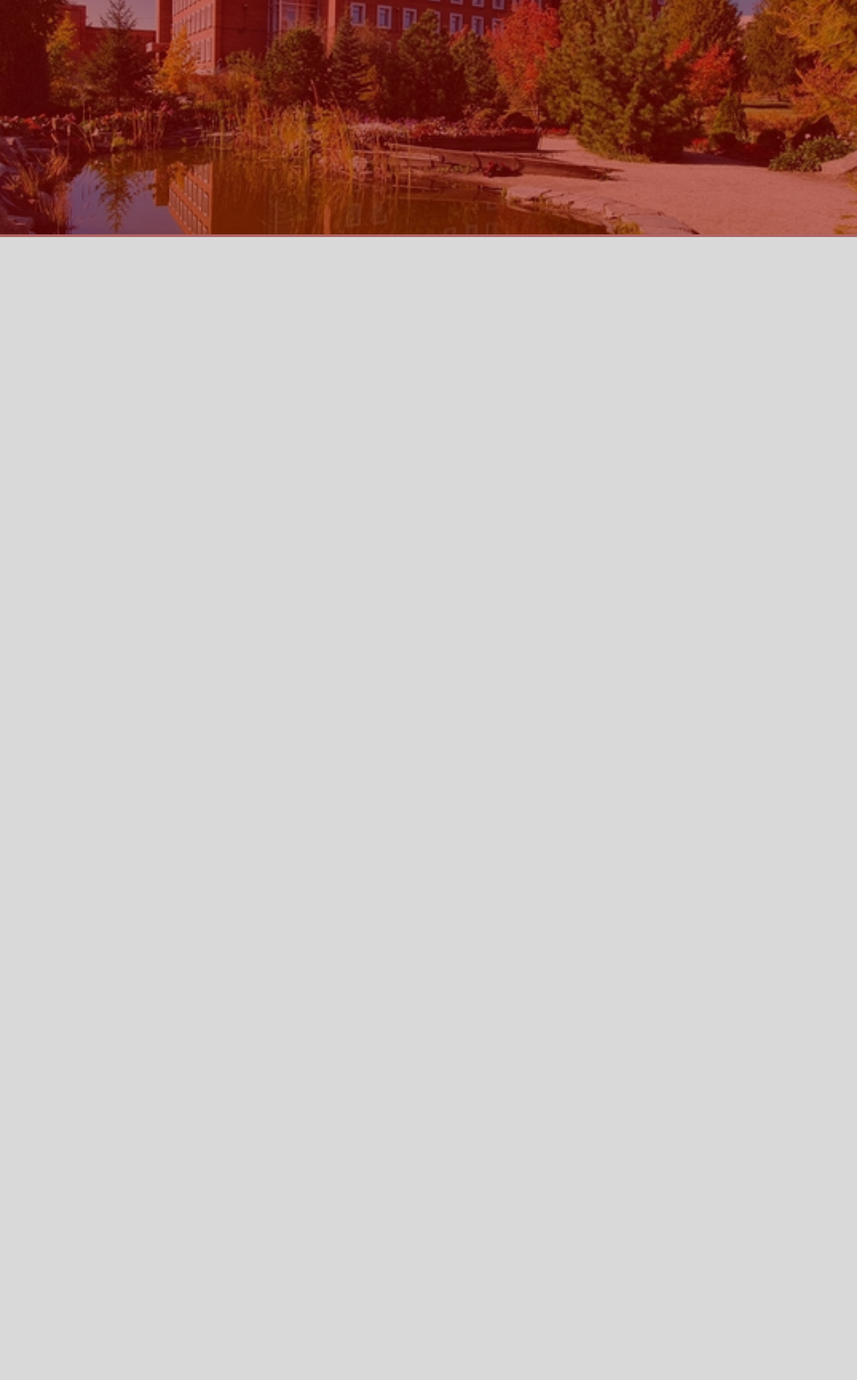
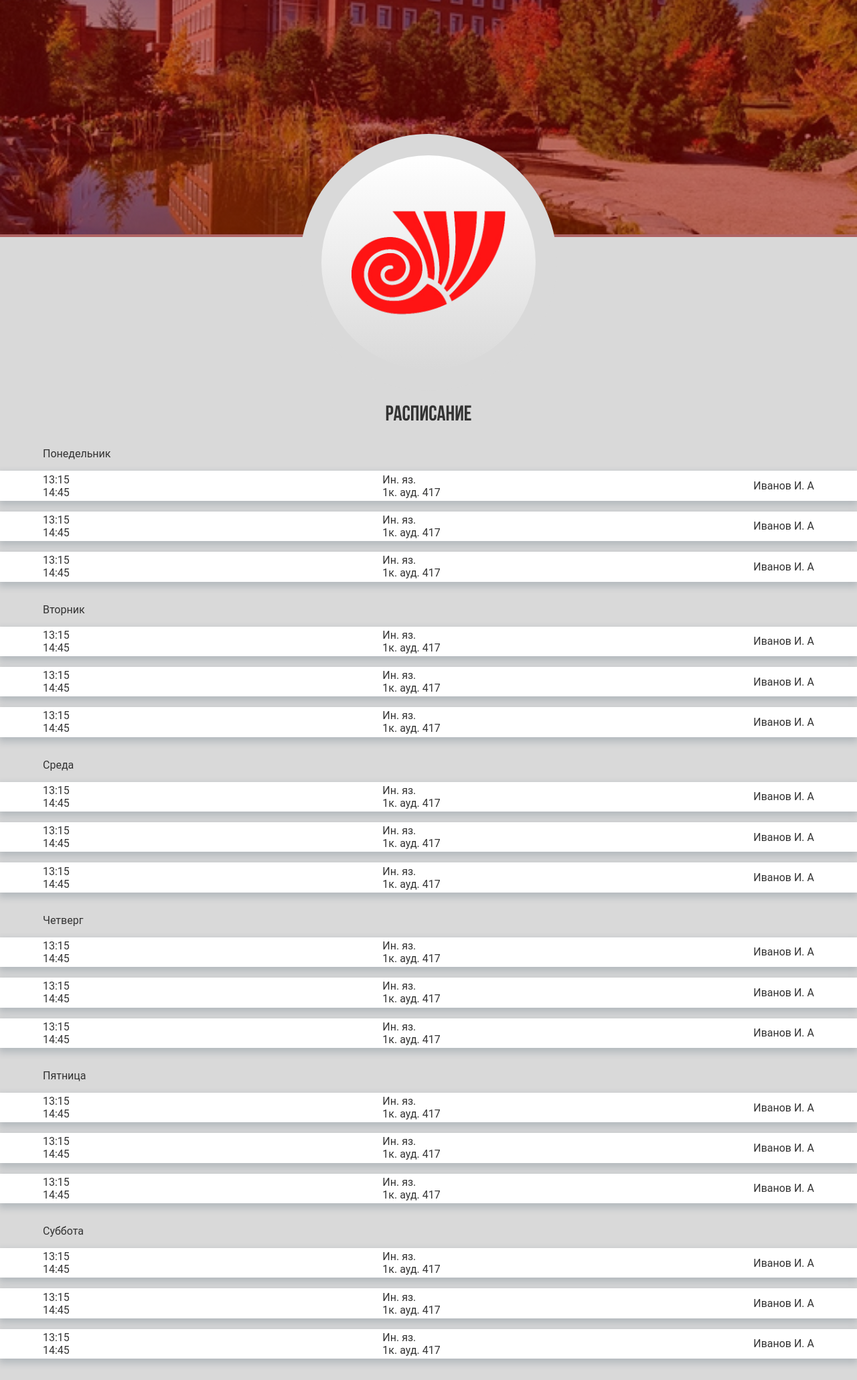
Before and after one commit to three-hundred-bucks/attendance-increase, a Django app: page /schedule/ in a window 1280 px wide. Shown: the part 222-2283 px from the top of the page at 67% size. Before the commit the page ends 576 px from the top, so only its background shows below. Run offline with Django 3.2, Linux system fonts and the light colour scheme.

Commit message:
Add schedule

```diff
--- a/Beta/App/templates/Schedule/index.html
+++ b/Beta/App/templates/Schedule/index.html
@@ -7,10 +7,22 @@
 		<link rel="stylesheet" type="text/css" href="{% static 'Schedule/Styles/Schedule.css' %}">
 		<meta name="viewport" content="width=device-width, initial-scale=1"/>
 		<link rel="shortcut icon" type="image/x-icon" href="{% static 'App/Pictures/favicon.ico' %}">
+		{% load templates %}
 	</head>
 	<body>
 		<header class="header-image"></header>
 		<main>
+			<div class="logo">
+				<div class="logo-gradient">
+					<div class="logo-picture"></div>
+				</div>
+			</div>
+			<div class="wrapper">
+				<h1>Расписание</h1>
+				{% autoescape off %}
+				{% schedule %}
+				{% endautoescape %}
+			</div>
 		</main>
 	</body>
 </html>
--- /dev/null
+++ b/Beta/App/templatetags/templates.py
@@ -0,0 +1,188 @@
+from django import template
+
+register = template.Library()
+
+# @register.simple_tag(takes_context = False)
+@register.simple_tag()
+def schedule(): # could feed in additional argument to use as default value
+	content = {
+		'Понедельник': [
+			{
+				'Start': '13:15',
+				'End': '14:45',
+				'Name': 'Ин. яз.',
+				'Cabinet': '1к. ауд. 417',
+				'Lecturer': 'Иванов И. А',
+			},
+			{
+				'Start': '13:15',
+				'End': '14:45',
+				'Name': 'Ин. яз.',
+				'Cabinet': '1к. ауд. 417',
+				'Lecturer': 'Иванов И. А',
+			},
+			{
+				'Start': '13:15',
+				'End': '14:45',
+				'Name': 'Ин. яз.',
+				'Cabinet': '1к. ауд. 417',
+				'Lecturer': 'Иванов И. А',
+			},
+		],
+		'Вторник': [
+			{
+				'Start': '13:15',
+				'End': '14:45',
+				'Name': 'Ин. яз.',
+				'Cabinet': '1к. ауд. 417',
+				'Lecturer': 'Иванов И. А',
+			},
+			{
+				'Start': '13:15',
+				'End': '14:45',
+				'Name': 'Ин. яз.',
+				'Cabinet': '1к. ауд. 417',
+				'Lecturer': 'Иванов И. А',
+			},
+			{
+				'Start': '13:15',
+				'End': '14:45',
+				'Name': 'Ин. яз.',
+				'Cabinet': '1к. ауд. 417',
+				'Lecturer': 'Иванов И. А',
+			},
+		],
+		'Среда': [
+			{
+				'Start': '13:15',
+				'End': '14:45',
+				'Name': 'Ин. яз.',
+				'Cabinet': '1к. ауд. 417',
+				'Lecturer': 'Иванов И. А',
+			},
+			{
+				'Start': '13:15',
+				'End': '14:45',
+				'Name': 'Ин. яз.',
+				'Cabinet': '1к. ауд. 417',
+				'Lecturer': 'Иванов И. А',
+			},
+			{
+				'Start': '13:15',
+				'End': '14:45',
+				'Name': 'Ин. яз.',
+				'Cabinet': '1к. ауд. 417',
+				'Lecturer': 'Иванов И. А',
+			},
+		],
+		'Четверг': [
+			{
+				'Start': '13:15',
+				'End': '14:45',
+				'Name': 'Ин. яз.',
+				'Cabinet': '1к. ауд. 417',
+				'Lecturer': 'Иванов И. А',
+			},
+			{
+				'Start': '13:15',
+				'End': '14:45',
+				'Name': 'Ин. яз.',
+				'Cabinet': '1к. ауд. 417',
+				'Lecturer': 'Иванов И. А',
+			},
+			{
+				'Start': '13:15',
+				'End': '14:45',
+				'Name': 'Ин. яз.',
+				'Cabinet': '1к. ауд. 417',
+				'Lecturer': 'Иванов И. А',
+			},
+		],
+		'Пятница': [
+			{
+				'Start': '13:15',
+				'End': '14:45',
+				'Name': 'Ин. яз.',
+				'Cabinet': '1к. ауд. 417',
+				'Lecturer': 'Иванов И. А',
+			},
+			{
+				'Start': '13:15',
+				'End': '14:45',
+				'Name': 'Ин. яз.',
+				'Cabinet': '1к. ауд. 417',
+				'Lecturer': 'Иванов И. А',
+			},
+			{
+				'Start': '13:15',
+				'End': '14:45',
+				'Name': 'Ин. яз.',
+				'Cabinet': '1к. ауд. 417',
+				'Lecturer': 'Иванов И. А',
+			},
+		],
+		'Суббота': [
+			{
+				'Start': '13:15',
+				'End': '14:45',
+				'Name': 'Ин. яз.',
+				'Cabinet': '1к. ауд. 417',
+				'Lecturer': 'Иванов И. А',
+			},
+			{
+				'Start': '13:15',
+				'End': '14:45',
+				'Name': 'Ин. яз.',
+				'Cabinet': '1к. ауд. 417',
+				'Lecturer': 'Иванов И. А',
+			},
+			{
+				'Start': '13:15',
+				'End': '14:45',
+				'Name': 'Ин. яз.',
+				'Cabinet': '1к. ауд. 417',
+				'Lecturer': 'Иванов И. А',
+			},
+		],
+	}
+
+	result = ""
+	for i in content:
+		result += """
+		<div class="day">
+			<p class="weekday">"""+i+"""</p>"""
+		for j in content.get(i):
+			result += """
+			<div class="lesson">
+				<div class="time">
+					<span class="start_time">"""+j.get('Start')+"""</span>
+					<span class="end_time">"""+j.get('End')+"""</span>
+				</div>
+				<div class="info">
+					<span>"""+j.get('Name')+"""</span>
+					<span>"""+j.get('Cabinet')+"""</span>
+				</div>
+				<div class="lecturer">
+					<span>"""+j.get('Lecturer')+"""</span>
+				</div>
+			</div>
+			"""
+		result += """</div>"""
+	return result
+
+	# <div class="day">
+		# <p class="weekday">Понедельник</p>
+		# <div class="lesson">
+			# <div class="time">
+				# <span class="start_time">13:15</span>
+				# <span class="end_time">14:45</span>
+			# </div>
+			# <div class="info">
+				# <span>Ин. яз.</span>
+				# <span>1к. ауд. 417</span>
+			# </div>
+			# <div class="lecturer">
+				# <span>Иванов И.А.</span>
+			# </div>
+		# </div>
+	# </div>
--- a/Beta/App/views.py
+++ b/Beta/App/views.py
@@ -2,10 +2,6 @@ from django.shortcuts import render
 from django.template.context import RequestContext
 from django.views.decorators.csrf import csrf_protect
 from django.shortcuts import redirect
-import logging
-
-# Get an instance of a logger
-logger = logging.getLogger(__name__)
 
 # Create your views here.
 def login(request):
@@ -33,7 +29,6 @@ def home(request):
 
 def authed(request):
 	if request != None:
-		logger.error(request.session.get('Authed', True))
 		if request.method == 'POST':
 			if request.POST['action'] == "exit":
 				request.session['Authed'] = False
--- a/Beta/static/QR/Styles/QR.css
+++ b/Beta/static/QR/Styles/QR.css
@@ -18,6 +18,7 @@
 	background-size: cover;
 	border-radius: 0.75em;
 	margin-top: 1em;
+	margin-bottom: 5vh;
 	-webkit-box-shadow: 0px 5px 10px 2px rgba(34, 60, 80, 0.2);
 	-moz-box-shadow: 0px 5px 10px 2px rgba(34, 60, 80, 0.2);
 	box-shadow: 0px 5px 10px 2px rgba(34, 60, 80, 0.2);
--- a/Beta/static/Schedule/Styles/Schedule.css
+++ b/Beta/static/Schedule/Styles/Schedule.css
@@ -1,24 +1,60 @@
 .wrapper
 {
+	width: 100vw;
 	display: flex;
 	flex-direction: column;
 	align-items: center;
-	font-family: "BebasNeue Bold", Roboto, sans-serif;
-	font-size: 1.5em;
+	font-family: Roboto, sans-serif;
+	font-size: 1em;
 	margin: 1em 0;
 }
 
-.qr
+h1
 {
-	width: 75vw;
-	height: 75vw;
-	background: url("../Pictures/QR-Example.png"),
-		linear-gradient(to top, rgba(255, 255, 255, 1), rgba(255, 255, 255, 1));
-	background-repeat: no-repeat;
-	background-size: cover;
-	border-radius: 0.75em;
-	margin-top: 1em;
+	font-family: "BebasNeue Bold", Roboto, sans-serif;
+	font-size: 2em;
+	margin-bottom: 1em;
+}
+
+.day, .weekday, .lesson
+{
+	margin-bottom: 2vh;
+}
+
+.weekday
+{
+	margin-left: 5vw;
+}
+
+.lesson
+{
+	width: 100vw;
+	display: flex;
+	background-color: #FFF;
+	padding: 0.2em 0;
+	justify-content: space-between;
 	-webkit-box-shadow: 0px 5px 10px 2px rgba(34, 60, 80, 0.2);
 	-moz-box-shadow: 0px 5px 10px 2px rgba(34, 60, 80, 0.2);
 	box-shadow: 0px 5px 10px 2px rgba(34, 60, 80, 0.2);
 }
+
+.time
+{
+	display: flex;
+	flex-direction: column;
+	margin-left: 5vw;
+}
+
+.info
+{
+	display: flex;
+	flex-direction: column;
+}
+
+.lecturer
+{
+	float: right;
+	display: flex;
+    align-items: center;
+	margin-right: 5vw;
+}
```
Also changed, not shown: Beta/App/templatetags/__init__.py (added), Beta/db.sqlite3.
